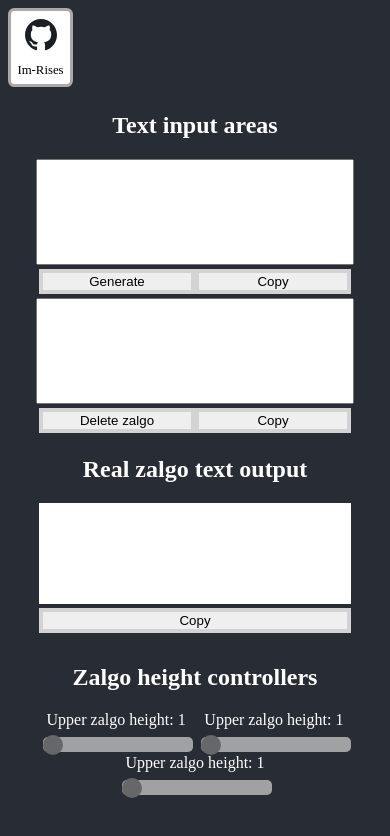
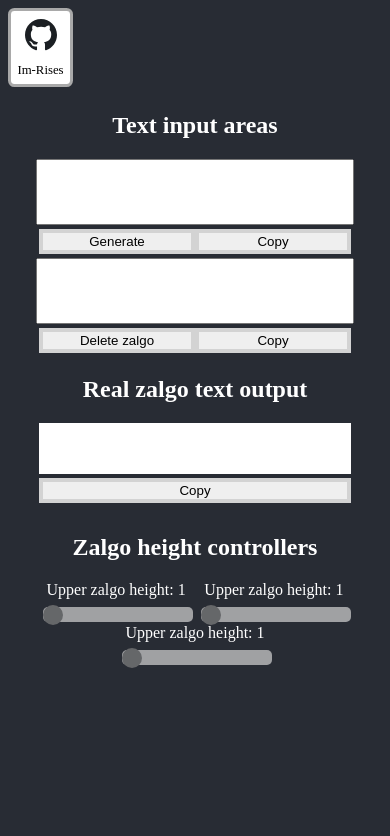
Before and after one commit to Im-Rises/zalgo-generator-website, a React (Create React App) app: page / in a window 390 px wide. Shown: the top 836 px of the page. Built offline with nearby package versions, Linux system fonts and the light colour scheme.

Commit message:
Updated page

```diff
--- a/src/App.scss
+++ b/src/App.scss
@@ -19,6 +19,12 @@
   align-items: center;
   justify-content: center;
   margin-bottom: 2%;
+
+  @media (max-width: 450px) {
+    h1 {
+      display: none;
+    }
+  }
 }
 
 .App-link {
@@ -210,13 +216,18 @@
     width: 100%;
 
     textarea {
-      height: 100px;
+      //height: 100px;
+      height: 60px;
     }
   }
 
   .App-zalgo-text {
-    height: 200px;
+    height: 150px;
     width: 100%;
+
+    //.div-block {
+    //  height: 50%;
+    //}
   }
 
   .App-zalgo-controller {
--- a/src/App.tsx
+++ b/src/App.tsx
@@ -51,8 +51,8 @@ const App = () => {
 
 	return (
 		<div className='App'>
-			{/* <h1>Zalgo text generator</h1> */}
 			<header className='App-header'>
+				<h1>Zalgo text generator</h1>
 				<GitHubProjectPanel link={GITHUB_URL} author={AUTHOR}/>
 			</header>
 			<div className={'App-section-splitter'}>
```
